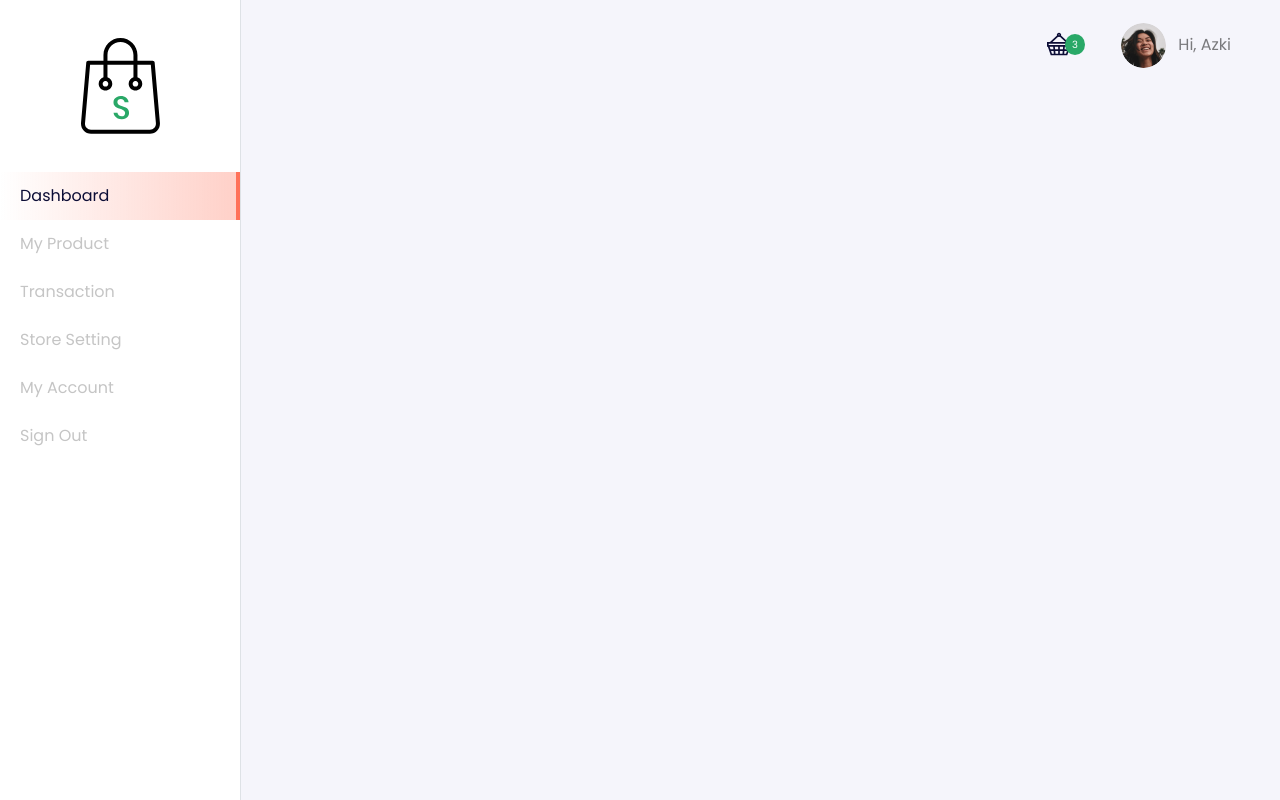
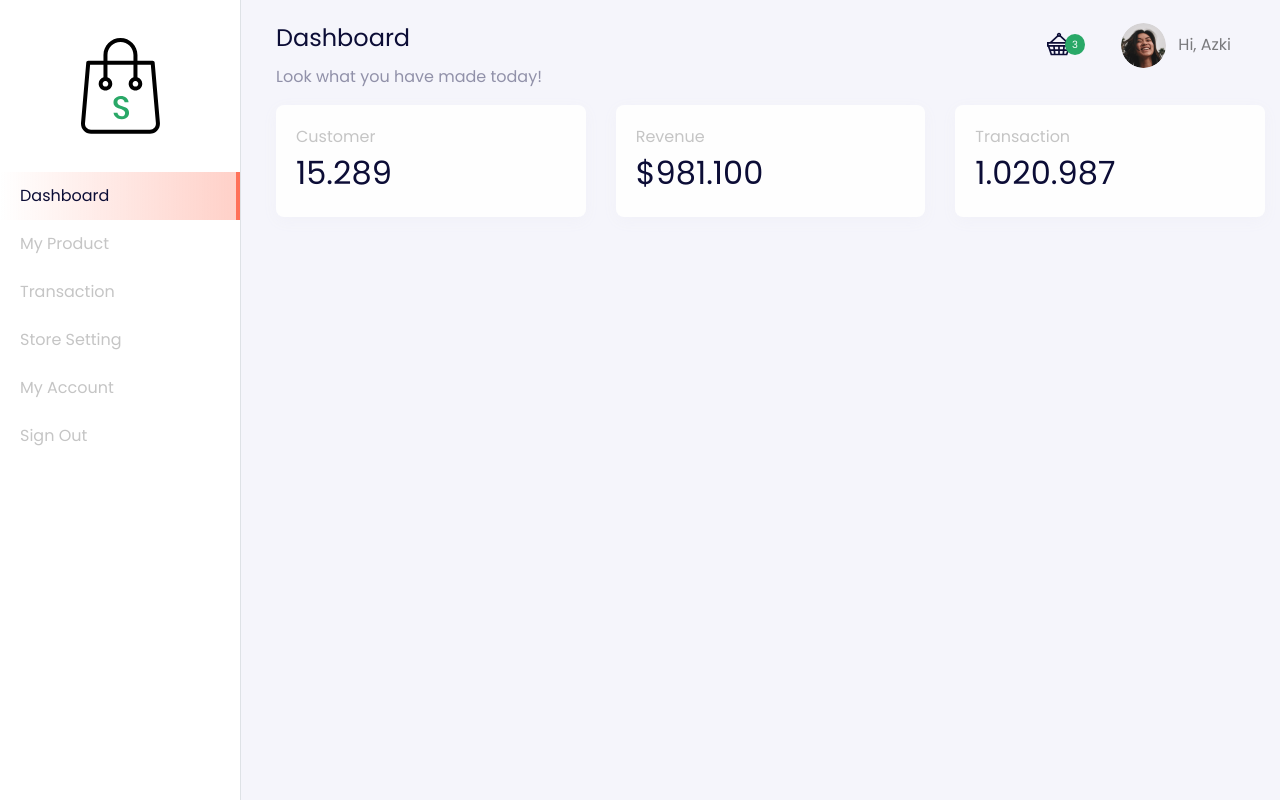
Before and after one commit to azkiya12/front-end-slicing-figma, a website: page dashboard.html in a window 1280 px wide. Drawn offline with nearby package versions, Linux system fonts and the light colour scheme.

Commit message:
slicing Summary Card Markup dan Styling

```diff
--- a/dashboard.html
+++ b/dashboard.html
@@ -99,7 +99,56 @@
         </nav>
 
         <!-- Section Content -->
-
+        <div class="section-content section-dashboard-home" data-aos="fade-up">
+          <div class="container-fluid">
+            <div class="dashboard-heading">
+              <h2 class="dashboard-title">Dashboard</h2>
+              <p class="dashboard-subtitle">
+                Look what you have made today!
+              </p>
+            </div>
+            <div class="dashboard-content">
+              <div class="row">
+                <div class="col-md-4">
+                  <div class="card mb-2">
+                    <div class="card-body">
+                      <div class="dashboard-card-title">
+                        Customer
+                      </div>
+                      <div class="dashboard-card-subtitle">
+                        15.289
+                      </div>
+                    </div>
+                  </div>
+                </div>
+                <div class="col-md-4">
+                  <div class="card mb-2">
+                    <div class="card-body">
+                      <div class="dashboard-card-title">
+                        Revenue
+                      </div>
+                      <div class="dashboard-card-subtitle">
+                        $981.100
+                      </div>
+                    </div>
+                  </div>
+                </div>
+                <div class="col-md-4">
+                  <div class="card mb-2">
+                    <div class="card-body">
+                      <div class="dashboard-card-title">
+                        Transaction
+                      </div>
+                      <div class="dashboard-card-subtitle">
+                        1.020.987
+                      </div>
+                    </div>
+                  </div>
+                </div>
+              </div>
+            </div>
+          </div>
+        </div>
       </div>
 
     </div>
--- /dev/null
+++ b/style/components/_card.scss
@@ -0,0 +1,20 @@
+.card {
+    background: #fefefe;
+    box-shadow: 0px 4px 15px #f1f1f8;
+    border-radius: 8px;
+    border: none;
+    text-decoration: none !important;
+
+    .dashboard-card-title {
+        font-size: 16px;
+        line-height: 24px;
+        color: #c5c5c5;
+    }
+
+    .dashboard-card-subtitle {
+        font-weight: 600px;
+        font-size: 32px;
+        line-height: 48px;
+        color: #0c0d36;
+    }
+}
--- a/style/main.scss
+++ b/style/main.scss
@@ -15,5 +15,6 @@
 @import "components/categories";
 @import "components/products";
 @import "components/breadcrumbs";
+@import "components/card";
 
 @import "transitions/slide-fade";
--- a/style/pages/_dashboard.scss
+++ b/style/pages/_dashboard.scss
@@ -73,4 +73,34 @@
             }
         }
     }
+
+    .section-content {
+        margin-top: 100px;
+
+        @include media-breakpoint-up(md) {
+            margin-top: 20px;
+            margin-left: 20px;
+        }
+
+        h5 {
+            font-weight: 500;
+            font-size: 18px;
+            line-height: 27px;
+            color: #0c0d36;
+        }
+
+        .dashboard-title {
+            font-weight: normal;
+            font-size: 24px;
+            line-height: 36px;
+            color: #0c0d36;
+        }
+
+        .dashboard-subtitle {
+            font-weight: 200;
+            font-size: 16px;
+            line-height: 25px;
+            color: #9191a9;
+        }
+    }
 }
```
Also changed, not shown: style/main.css, 1 other file.
